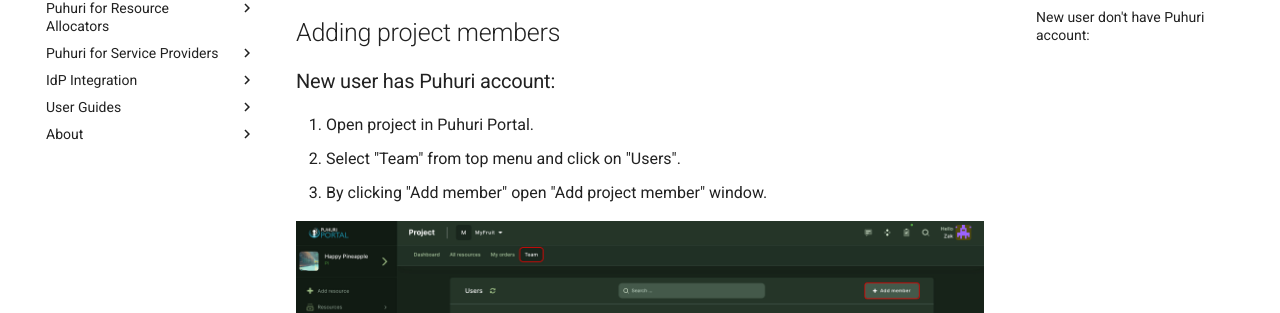
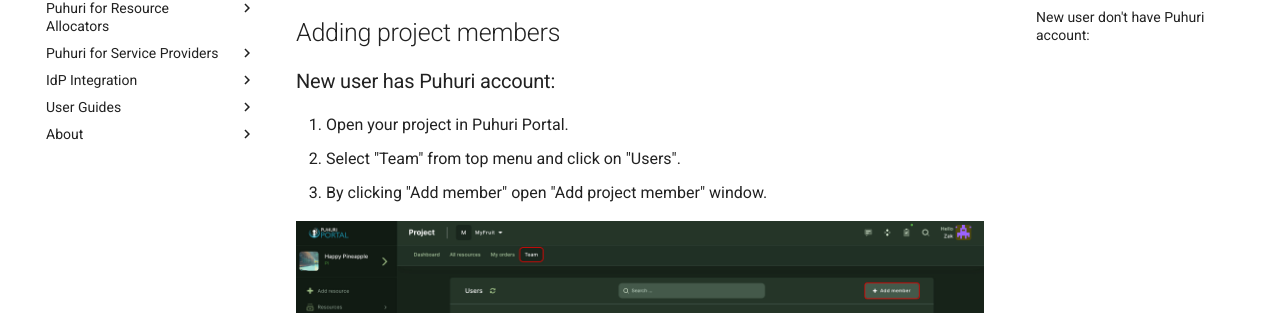
Before and after one commit to neicnordic/puhuri-web, an MkDocs documentation site: the page built from docs/new_ui_project_membership_management.md, in a window 1280 px wide and 900 px high, scrolled down 312 px. Shown: the part 145-458 px from the top of the window. Built offline with MkDocs 1.6.1 and Material for MkDocs 9.7.7, drawn with Linux system fonts in a browser that asks for light colours.

Commit message:
Update new_ui_project_membership_management.md

```diff
--- a/docs/new_ui_project_membership_management.md
+++ b/docs/new_ui_project_membership_management.md
@@ -13,7 +13,7 @@ Please see [this page](https://puhuri.neic.no/user_guides/user_roles/) for User
 
 ### New user has Puhuri account:
 
-1. Open project in Puhuri Portal.
+1. Open your project in Puhuri Portal.
 2. Select "Team" from top menu and click on "Users".
 3. By clicking "Add member" open "Add project member" window.
 
```
